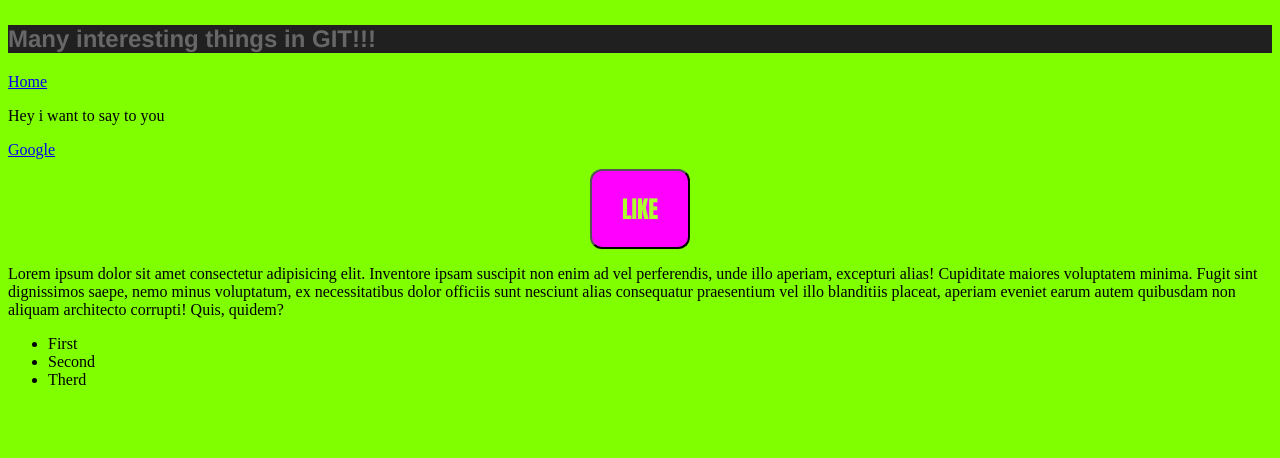
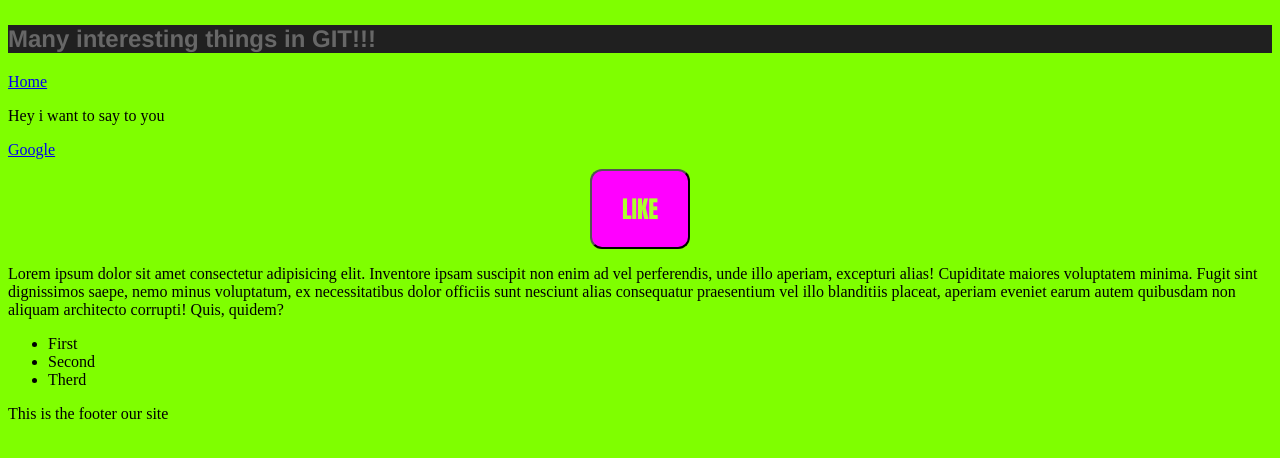
Before and after one commit to wasekw/github-test, a plain HTML site: page index.html in a window 1280 px wide. Shown: the part 88-546 px from the top of the page. Drawn offline with Linux system fonts and the light colour scheme.

Commit message:
Added footer description

```diff
--- a/index.html
+++ b/index.html
@@ -32,7 +32,7 @@
         <li>Therd</li>
       </ul>
     </main>
-    <footer class="site-footer"></footer>
+    <footer class="site-footer">This is the footer our site</footer>
     <script src="./js/script.js" type="module"></script>
   </body>
 </html>
```
